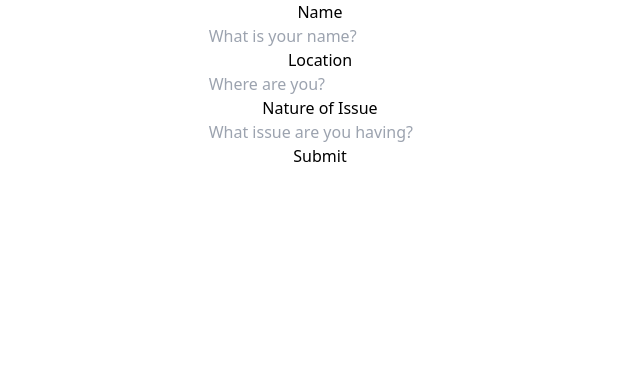
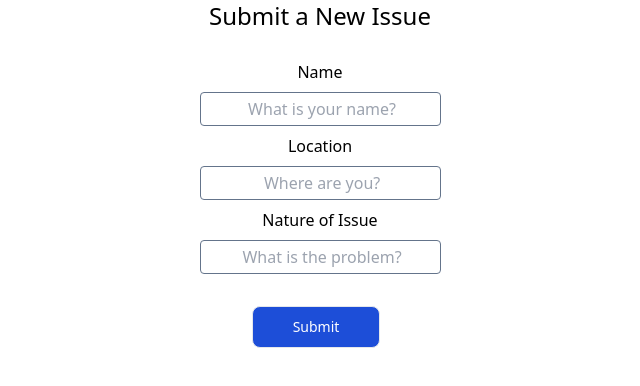
Before and after one commit to msb2170/crm-app, a Next.js app: page /newIssue in a window 1280 px wide. Shown: the top 386 px of the page, without its empty margins (320-960 px from the left). Built offline with nearby package versions, Linux system fonts and the light colour scheme.

Commit message:
style and edit route changes

```diff
--- a/components/editIssueModal.tsx
+++ b/components/editIssueModal.tsx
@@ -2,7 +2,8 @@
 
 import Modal from "react-modal";
 import React, {ChangeEvent, useEffect, useState} from "react";
-
+import { FontAwesomeIcon } from '@fortawesome/react-fontawesome'
+import { faX } from '@fortawesome/free-solid-svg-icons'
 
 
 interface EditIssueModalProps {
@@ -79,37 +80,48 @@ export default function EditIssueModal({isOpen, handleClose, issueId, onEditSucc
 
     }
 
+
+
     return (
         <div>
         <Modal isOpen={isOpen} onRequestClose={handleClose} ariaHideApp={false}>
-           <p>editing issue {issueId}</p>
+           <div className="flex justify-between items-center mb-4">
+            <button onClick={handleClose}><FontAwesomeIcon icon={faX} /></button>
+            <p className="flex justify-end">editing issue {issueId}</p>
+           </div>
            {editedIssue && (
            <form className="flex flex-col items-center" onSubmit={handleSubmit}>
-                <label>Name</label>
+                <label className="p-2">Name</label>
                 <input
                 type="text"
                 name="name"
                 value={editedIssue.name}
-                placeholder=" Edit Name"
-                onChange={handleChange}/>
-                <label>Location</label>
+                placeholder="What is your name?"
+                onChange={handleChange}
+                className="border border-slate-500 rounded p-1 text-center"
+                />
+                <label className="p-2">Location</label>
                 <input
                 type="text"
                 name="location"
-                placeholder=" Edit Location"
+                placeholder="Where are You?"
                 value={editedIssue.location}
-                onChange={handleChange}/>
-                <label>Nature of Issue</label>
+                onChange={handleChange}
+                className="border border-slate-500 rounded p-1 text-center"
+                />
+                <label className="p-2">Nature of Issue</label>
                 <input
                 type="text"
                 name="issue"
                 value={editedIssue.issue}
-                placeholder=" Edit Issue"
-                onChange={handleChange}/>
-                <button type="submit">Submit</button>
+                placeholder="What is the problem?"
+                onChange={handleChange}
+                className="border border-slate-500 rounded p-1 text-center"
+                />
+                <button type="submit" className="text-white bg-blue-700 hover:bg-blue-800 focus:ring-4 focus:ring-blue-300 font-medium border border-white-500 rounded-lg text-sm px-10 py-2.5 mt-8 me-2 mb-2 dark:bg-blue-600 dark:hover:bg-blue-700 focus:outline-none dark:focus:ring-blue-800">Submit</button>
             </form>
             )}
-           <button onClick={handleClose}>Close Modal</button>
+
         </Modal>
      </div>
 
--- a/pages/api/auth/[...nextauth].tsx
+++ b/pages/api/auth/[...nextauth].tsx
@@ -5,9 +5,8 @@ import type { NextAuthOptions } from "next-auth"
 export const authOptions: NextAuthOptions = {
   providers: [
     GithubProvider({
-      clientId: process.env.GITHUB_ID as string,
-      clientSecret: process.env.GITHUB_SECRET as string,
-
+      clientId: process.env.GITHUB_ID_DEV as string,
+      clientSecret: process.env.GITHUB_SECRET_DEV as string,
     }),
 
   ],
--- a/pages/api/edit_issue/index.tsx
+++ b/pages/api/edit_issue/index.tsx
@@ -1,18 +1,36 @@
 import { NextApiRequest, NextApiResponse } from "next";
+import { getServerSession } from "next-auth/next";
 import clientPromise from "../../../lib/mongodb";
 import { ObjectId } from "mongodb";
+import { authOptions } from "../auth/[...nextauth]";
 
 
 export default async function EditIssue(req: NextApiRequest, res: NextApiResponse) {
     if (req.method === "PATCH")
+
     try {
+        const session = await getServerSession(req, res, authOptions)
+
+        if (!session) {
+            res.status(401).json({message: "unauthorized"})
+            return;
+        }
+
         const client = await clientPromise;
         const db = client.db("crm_app")
         const { id } = req.query;
-        const {name, location, issue, resolved} = req.body
+        const {name, location, issue, resolved, userName} = req.body
         const objectId = new ObjectId(id as string);
 
         const updateDate = new Date();
+
+        const issueToEdit = await db.collection("issues").findOne({ _id: ObjectId})
+
+        console.log(issueToEdit)
+
+        console.log(session?.user?.name?.split(' ')[0])
+
+        if (issueToEdit?.name == session?.user?.name?.split(' ')[0]) {
 
         const editedIssue = await db.collection("issues").updateOne(
             {
@@ -24,13 +42,18 @@ export default async function EditIssue(req: NextApiRequest, res: NextApiRespons
                     location: location,
                     issue: issue,
                     updateDate: updateDate,
-                    resolved: resolved
+                    resolved: resolved,
+                    userName: userName
                 },
             }
         );
         res.status(200).json({message: "issue edited", editedIssue})
+    } else {
+        res.status(403).json({message: "You are not the creator of this issue"})
+    }
     } catch (error) {
         console.error("Error editing issue:", error);
         res.status(500).json({ message: "Internal Server Error" });
     }
+
 }
--- a/pages/api/post_issue/index.tsx
+++ b/pages/api/post_issue/index.tsx
@@ -1,6 +1,7 @@
 import { NextApiRequest, NextApiResponse } from "next";
 import clientPromise from "../../../lib/mongodb";
-
+import {getServerSession} from "next-auth/next"
+import { authOptions } from "../auth/[...nextauth]";
 
 export default async function PostIssue(req: NextApiRequest, res: NextApiResponse) {
 
@@ -8,6 +9,13 @@ export default async function PostIssue(req: NextApiRequest, res: NextApiRespons
     if (req.method === "POST") {
 
         try {
+            const session = await getServerSession(req, res, authOptions)
+
+            if(!session) {
+                res.status(401).json({message: "please login to post an issue"})
+                return
+            }
+
             const client = await clientPromise;
             const db = client.db("crm_app");
 
@@ -18,13 +26,18 @@ export default async function PostIssue(req: NextApiRequest, res: NextApiRespons
                 hour12: true
             });
 
+            const userName = session?.user?.name
+
+            console.log(userName)
+
             const result = await db.collection("issues")
             .insertOne({
                 name,
                 location,
                 issue,
                 resolved: false,
-                creationDate
+                creationDate,
+                userName
             });
 
             res.status(200).json({ message: "Form data submitted successfully", result });
--- a/pages/index.tsx
+++ b/pages/index.tsx
@@ -22,6 +22,8 @@ export default function Home() {
   const [selectedIssueId, setSelectedIssueId] = useState<string | null>(null)
 
   const { data: session} = useSession()
+
+
 
   async function fetchIssues() {
     try {
@@ -97,17 +99,17 @@ export default function Home() {
 
   if (session) {
   return (
-  <main className="h-screen flex flex-col items-center bg-gradient-to-b from-purple-600 to-blue-600">
+  <main className="w-full min-h-screen flex flex-col items-center bg-gradient-to-b from-purple-600 to-blue-600">
       <div className="ml-auto flex flex-row items-center space-x-1.5 pr-1.5">
-        <p className="italic">signed in as placeholder</p>
+        <p className="italic">signed in as {session?.user?.name}</p>
         <button onClick={() => signOut()} className="text-white bg-red-700 hover:bg-red-800 focus:ring-4 focus:ring-red-300 font-medium rounded-lg text-sm px-1 py-0.5 mt-2 me-1 mb-1 dark:bg-red-600 dark:hover:bg-red-700 focus:outline-none dark:focus:ring-red-800">Sign out</button>
       </div>
     <div>
       <h1 className="text-3xl text-center text-slate-200 bold p-5">Mattlassian&apos;s Mira - My Ticket Management System</h1>
     </div>
     <Link href="/newIssue" className="absolute bottom-2 right-2 text-white bg-blue-700 hover:bg-blue-800 focus:ring-4 focus:ring-blue-300 font-medium border border-white-500 rounded-lg text-sm px-5 py-2.5 mt-5 me-2 mb-2 dark:bg-blue-600 dark:hover:bg-blue-700 focus:outline-none dark:focus:ring-blue-800">New Issue</Link>
-    <div>
-      <table className="table-fixed rounded-lg bg-slate-300">
+    <div className="w-full overflow-x-auto">
+      <table className=" rounded-lg bg-slate-300">
         <tbody>
           <tr>
           <th className="py-2 px-4">Name</th>
@@ -146,7 +148,7 @@ export default function Home() {
   )}
 else {
   return (
-    <div className="w-3/5 h-screen flex justify-center items-center flex-col mx-auto bg-gradient-to-b from-purple-600 to-blue-600">
+    <div className="w-full h-screen flex justify-center items-center flex-col mx-auto bg-gradient-to-b from-purple-600 to-blue-600">
       <h1 className="text-xl text-slate-200">Sign In With GitHub</h1>
       <button onClick={() => signIn()} className="text-white bg-blue-700 hover:bg-blue-800 focus:ring-4 focus:ring-blue-300 font-medium border border-white-500 rounded-lg text-sm px-5 py-2.5 mt-5 me-2 mb-2 dark:bg-blue-600 dark:hover:bg-blue-700 focus:outline-none dark:focus:ring-blue-800">Sign in</button>
     </div>
--- a/pages/newIssue/index.tsx
+++ b/pages/newIssue/index.tsx
@@ -4,8 +4,10 @@ import { useRouter } from "next/navigation";
 import React, {ChangeEvent, useState} from "react";
 
 
+
 export default function NewIssue() {
     const router = useRouter();
+
 
     interface User {
         name: string;
@@ -50,28 +52,35 @@ export default function NewIssue() {
     return (
         <>
             <form className="flex flex-col items-center" onSubmit={handleSubmit}>
-                <label>Name</label>
+                <h1 className="text-2xl mb-5">Submit a New Issue</h1>
+                <label className="p-2">Name</label>
                 <input
                 type="text"
                 name="name"
                 value={user.name}
                 placeholder=" What is your name?"
-                onChange={handleChange}/>
-                <label>Location</label>
+                onChange={handleChange}
+                className="border border-slate-500 rounded p-1 text-center"
+                />
+                <label className="p-2">Location</label>
                 <input
                 type="text"
                 name="location"
                 placeholder=" Where are you?"
                 value={user.location}
-                onChange={handleChange}/>
-                <label>Nature of Issue</label>
+                onChange={handleChange}
+                className="border border-slate-500 rounded p-1 text-center"
+                />
+                <label className="p-2">Nature of Issue</label>
                 <input
                 type="text"
                 name="issue"
                 value={user.issue}
-                placeholder=" What issue are you having?"
-                onChange={handleChange}/>
-                <button type="submit">Submit</button>
+                placeholder=" What is the problem?"
+                onChange={handleChange}
+                className="border border-slate-500 rounded p-1 text-center"
+                />
+                <button type="submit" className="text-white bg-blue-700 hover:bg-blue-800 focus:ring-4 focus:ring-blue-300 font-medium border border-white-500 rounded-lg text-sm px-10 py-2.5 mt-8 me-2 mb-2 dark:bg-blue-600 dark:hover:bg-blue-700 focus:outline-none dark:focus:ring-blue-800">Submit</button>
             </form>
         </>
     )
```
